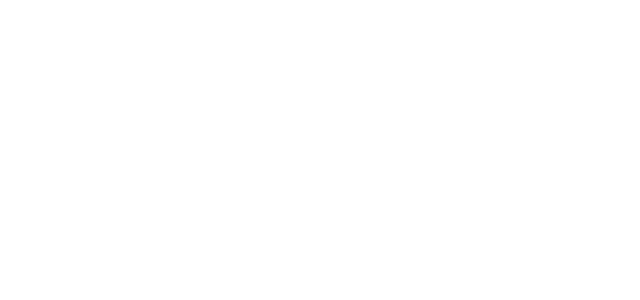
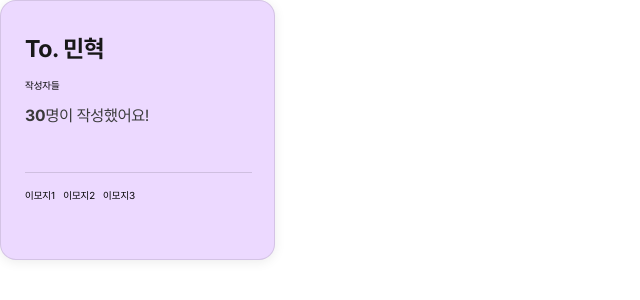
Before and after one commit to codeit-team8/rolling, a React (Vite) app: page / in a window 1280 px wide. Shown: the top 300 px of the page, without its empty margins (0-640 px from the left). Built offline with nearby package versions, Linux system fonts and the light colour scheme.

Commit message:
feat : 카드 레이아웃 추가

```diff
--- a/src/App.jsx
+++ b/src/App.jsx
@@ -1,9 +1,11 @@
 import GlobalStyle from '@/styles/GlobalStyle.js';
+import ListCard from '@/components/ListCard/ListCard';
 
 function App() {
   return (
     <div>
       <GlobalStyle />
+      <ListCard />
     </div>
   );
 }
--- /dev/null
+++ b/src/components/ListCard/ListCard.jsx
@@ -0,0 +1,91 @@
+import styled from 'styled-components';
+
+// TODO : 작성자들에 아바타 컴포넌트 추가, 이모지 컴포넌트 추가
+
+function ListCard() {
+  return (
+    <CardContainer>
+      <Recipient>To. 민혁</Recipient>
+      <Writers>작성자들</Writers>
+      <WriterCounter>
+        <span>30</span>
+        명이 작성했어요!
+      </WriterCounter>
+      <SubContainer>
+        <EmojiContainer>
+          <div>이모지1</div>
+          <div>이모지2</div>
+          <div>이모지3</div>
+        </EmojiContainer>
+      </SubContainer>
+    </CardContainer>
+  );
+}
+
+export default ListCard;
+
+const CardContainer = styled.div`
+  width: 27.5rem;
+  height: 26rem;
+  flex-shrink: 0;
+  padding: 3rem 2.4rem 2rem;
+  border-radius: 16px;
+  border: 0.1rem solid rgba(0, 0, 0, 0.1);
+  background: var(--purple-200, #ecd9ff);
+  box-shadow: 0px 2px 12px 0px rgba(0, 0, 0, 0.08);
+`;
+
+const Recipient = styled.h1`
+  display: -webkit-box;
+  -webkit-box-orient: vertical;
+  -webkit-line-clamp: 1;
+  align-self: stretch;
+  overflow: hidden;
+  color: var(--gray-900, #181818);
+  text-overflow: ellipsis;
+  font-size: 2.4rem;
+  font-weight: 700;
+  line-height: 3.6rem;
+  letter-spacing: -0.024rem;
+`;
+
+const Writers = styled.div`
+  display: flex;
+  align-items: flex-start;
+  gap: -1.2rem;
+  margin: 1.2rem 0;
+`;
+
+const WriterCounter = styled.div`
+  color: var(--gray-700, #3a3a3a);
+
+  span {
+    font-size: 1.6rem;
+    font-weight: 700;
+    line-height: 2.6rem;
+    letter-spacing: -0.016rem;
+    color: var(--gray-700, #3a3a3a);
+  }
+
+  font-size: 1.6rem;
+  font-weight: 400;
+  line-height: 2.6rem;
+  letter-spacing: -0.016rem;
+`;
+
+const SubContainer = styled.div`
+  display: flex;
+  flex-direction: column;
+  align-items: flex-start;
+  width: 22.7rem;
+  gap: 1.6rem;
+  border-top: 1px solid rgba(0, 0, 0, 0.12);
+  padding-top: 1.6rem;
+  margin-top: 4.3rem;
+`;
+
+const EmojiContainer = styled.div`
+  display: flex;
+  align-items: flex-start;
+  gap: 0.8rem;
+`;
```
Also changed, not shown: src/components/Toast/Toast.jsx (renamed from src/components/Toast.jsx).
